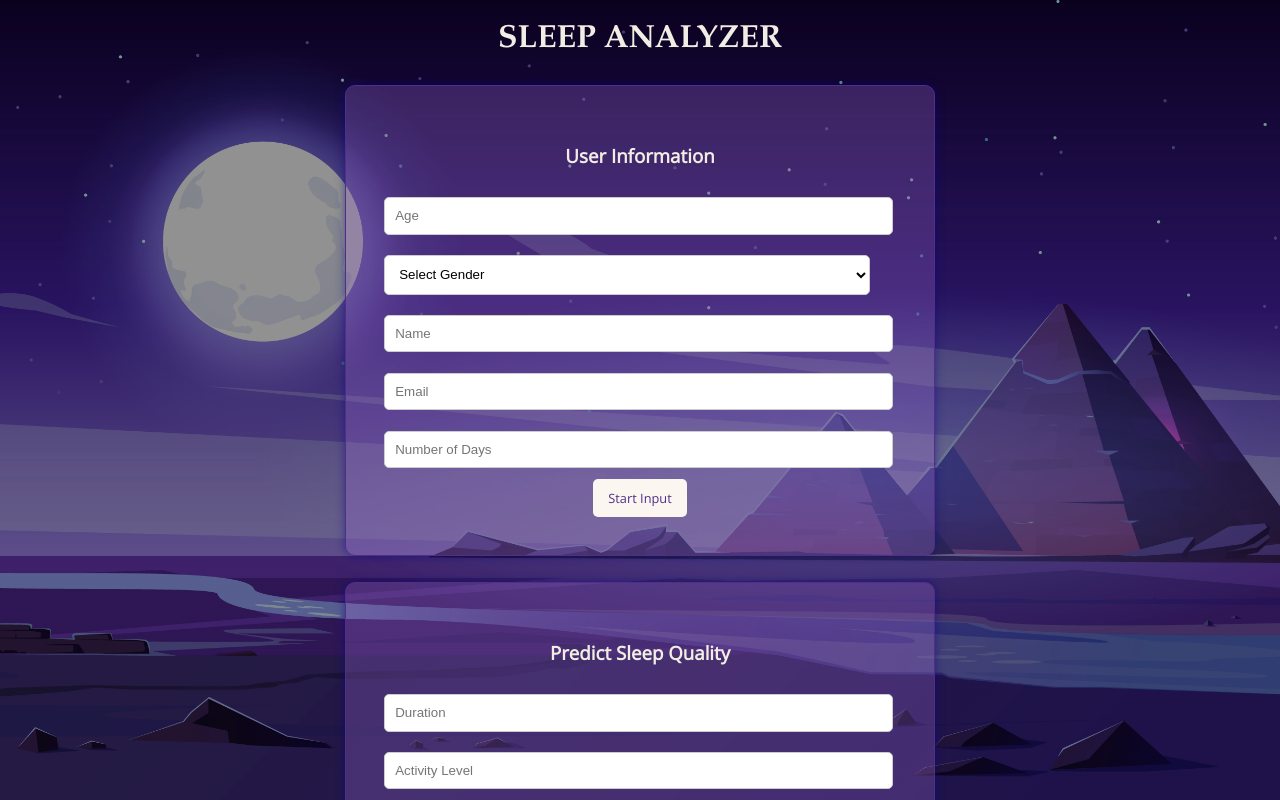
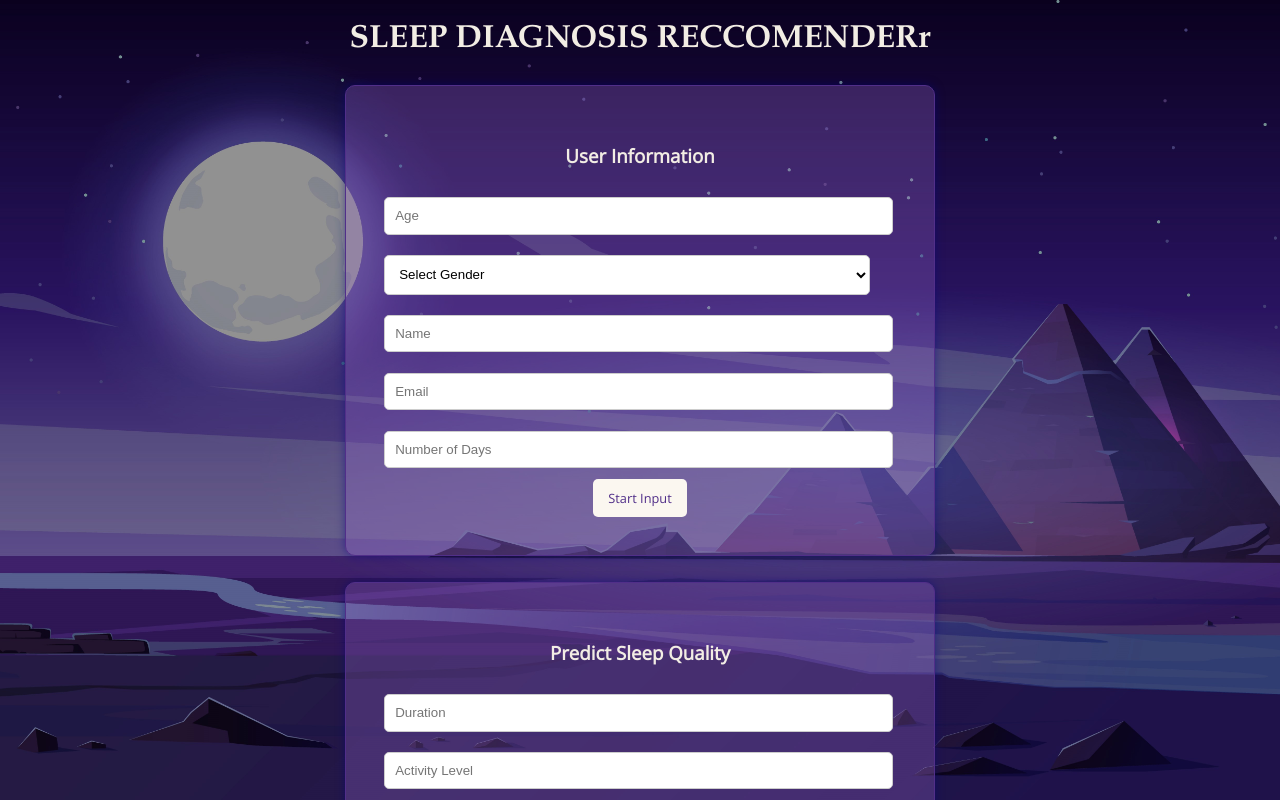
Before and after one commit to vanosski/SleepDiagnosisFrontend, a React (Create React App) app: page / in a window 1280 px wide. Shown: the top 800 px of the page. Built offline with nearby package versions, Linux system fonts and the light colour scheme.

Commit message:
Updated name

```diff
--- a/src/components/SleepQualityAnalyzer.js
+++ b/src/components/SleepQualityAnalyzer.js
@@ -122,7 +122,7 @@ const SleepQualityAnalyzer = () => {
 
     return (
         <div>
-            <h1 align="center">SLEEP ANALYZER</h1>
+            <h1 align="center">SLEEP DIAGNOSIS RECCOMENDERr</h1>
 
             <div id="data-entry">
                 <h3 align="center">User Information</h3>
```
